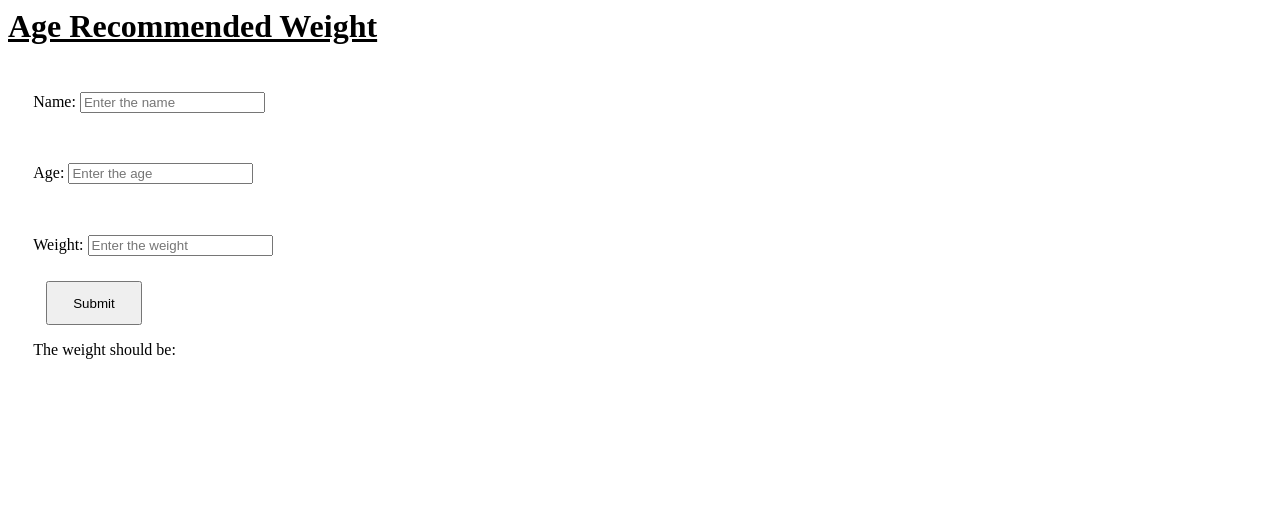
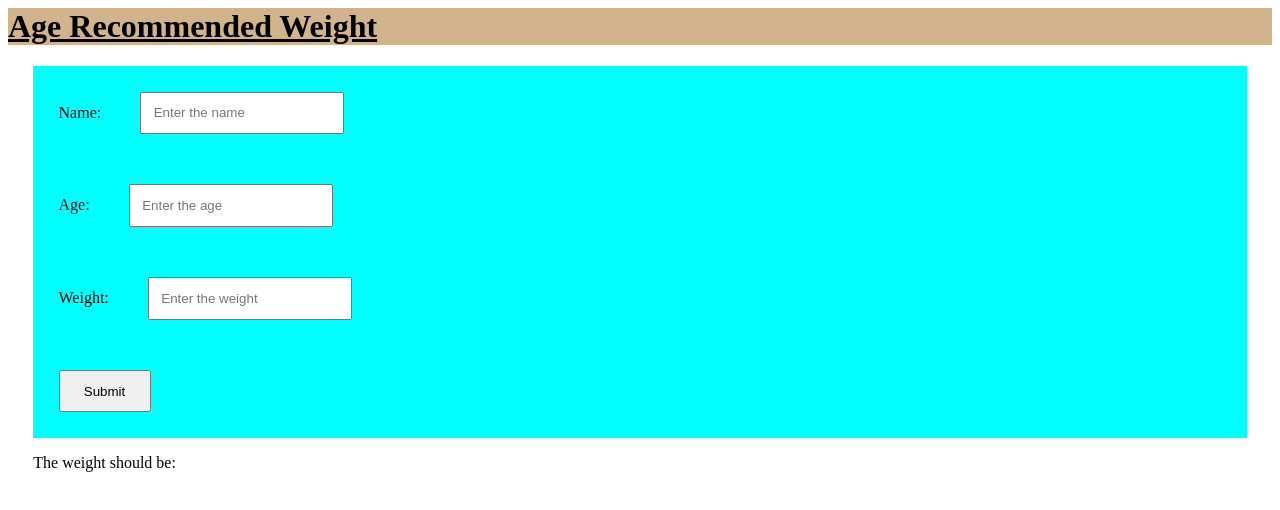
Before and after one commit to Abhishekojha-cedcoss/assignment-5, a plain HTML site: page src/index.html in a window 1280 px wide. Drawn offline with Linux system fonts and the light colour scheme.

Commit message:
Assignment5

```diff
--- a/src/index.html
+++ b/src/index.html
@@ -34,8 +34,8 @@
         />
         <br />
       </div>
+      <div><button type="button" onclick="fetch()" id="submit">Submit</button></div>
 
-      <button type="button" onclick="fetch()" id="submit">Submit</button>
     </form>
     <p id="answer">The weight should be:</p>
   </body>
--- a/src/style.css
+++ b/src/style.css
@@ -1,13 +1,20 @@
 h1{
     text-decoration: underline;
+    background-color: tan;
 }
 div{
     padding: 2%;
+    background-color: cyan;
+    margin-left: 2%;
+    margin-right: 2%;
 }
 #submit{
     padding: 1% 2%;
-    margin-left: 3%;
 }
 #answer{
     margin-left: 2%;
 }
+input{
+    padding: 1%;
+    margin-left: 3%;
+}
```
